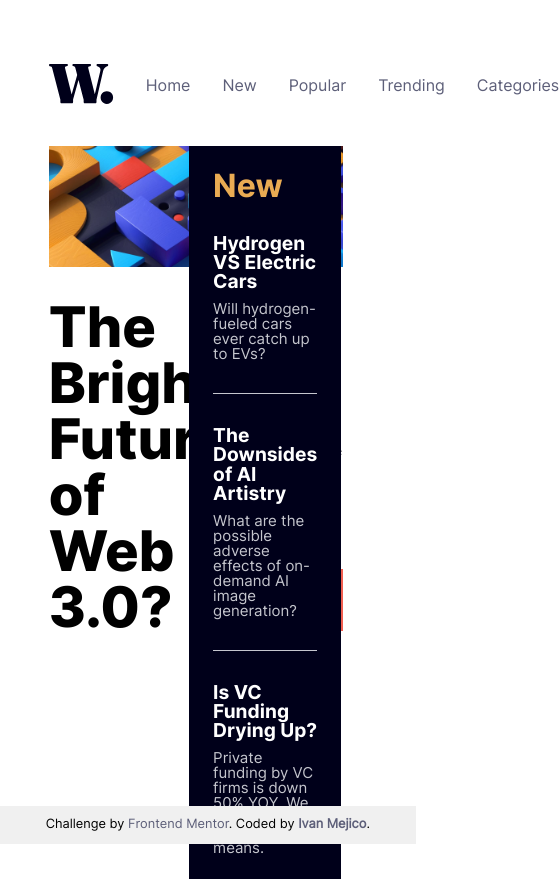
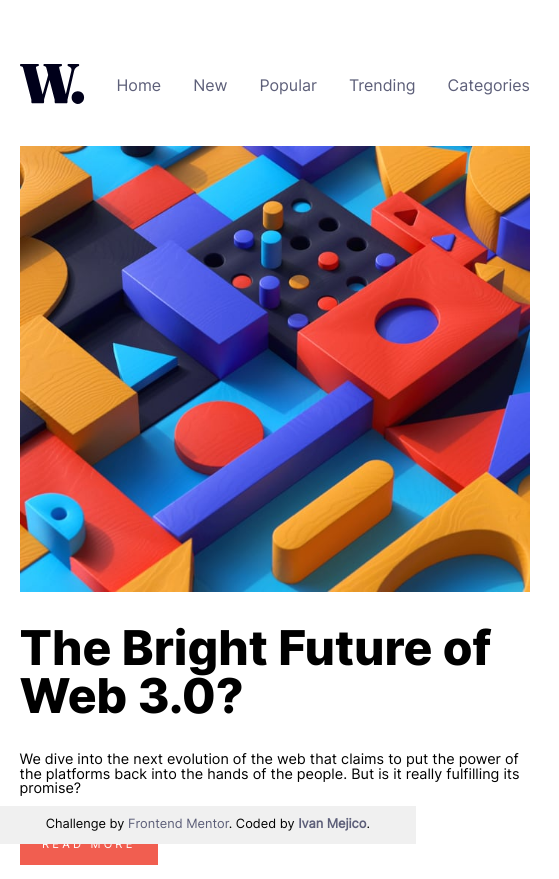
Before and after one commit to ivanwritescode/NewsHomePage, a plain HTML site: page index.html in a window 390 px wide. Shown: the top 879 px of the page, 559 px wide, since content can reach past the window. Drawn offline with Linux system fonts and the light colour scheme.

Commit message:
Added some responsive CSS rules.

```diff
--- a/assets/styles/styles.scss
+++ b/assets/styles/styles.scss
@@ -1,26 +1,3 @@
-@font-face {
-    font-family: 'Inter-Regular';
-    font-display: swap;
-    font-weight: 400 700 800;
-    src: url(../fonts/static/Inter-Regular.ttf)
-        format('truetype')
-}
-
-@font-face {
-    font-family: 'Inter-Bold';
-    font-display: swap;
-    font-weight: 400 700 800;
-    src: url(../fonts/static/Inter-Bold.ttf)
-        format('truetype')
-}
-
-@font-face {
-    font-family: 'Inter-ExtraBold';
-    font-display: swap;
-    font-weight: 400 700 800;
-    src: url(../fonts/static/Inter-ExtraBold.ttf)
-        format('truetype')
-}
 
 // Primary
 $soft-orage: hsl(35, 77%, 62%);
@@ -32,7 +9,23 @@ $grayish-blue: hsl(233, 8%, 79%);
 $dark-grayish-blue: hsl(236, 13%, 42%);
 $very-dark-blue: hsl(240, 100%, 5%);
 
-$font-size-paragraph: 15px;
+// Desktop font sizes
+$desktop-font-size-paragraph: 0.9rem;
+$desktop-font-size-headlinetext: 3.5rem;
+$desktop-font-size-headline-cta: .7rem;
+$desktop-font-size-aside-header: 2rem;
+$desktop-font-size-news-aside-h3: 1.2em;
+$desktop-font-size-attribution: .8rem;
+
+// Mobile font sizes
+$mobile-font-size-paragraph: 0.9rem;
+
+$mobile-font-size-headlinetext: 3rem;
+
+$mobile-font-size-headline-cta: .7rem;
+$mobile-font-size-aside-header: 2rem;
+$mobile-font-size-news-aside-h3: 1.2em;
+$mobile-font-size-attribution: .8rem;
 
 body {
     font-family: 'Inter-Regular';
@@ -45,7 +38,7 @@ a {
 }
 
 .container {
-    max-width: 75%;
+    width: 75%;
     margin: 0 auto;
     display: grid;
     gap: 1.5em;
@@ -96,7 +89,13 @@ a {
 
         .headline-image {
             grid-area: h_image;
+            display: block;
             max-width: 100%;
+
+            img {
+                display: block;
+                max-width: 100%;
+           }
         }
 
         .headline-text,
@@ -107,7 +106,7 @@ a {
         .headline-text {
             grid-area: h_text;
             font-family: 'Inter-ExtraBold';
-            font-size: 3.5rem;
+            font-size: $desktop-font-size-headlinetext;
         }
 
         .headline-content {
@@ -115,7 +114,7 @@ a {
 
             p {
                 margin-bottom: 2em;
-                font-size: $font-size-paragraph;
+                font-size: $desktop-font-size-paragraph;
             }
 
             .headline-cta {
@@ -125,7 +124,7 @@ a {
                 padding: .8em 2em;
                 display: inline-block;
                 text-transform:uppercase;
-                font-size: .7rem;
+                font-size: $desktop-font-size-headline-cta;
                 letter-spacing: .2rem;
                 line-height: 2;
                 vertical-align: middle;
@@ -154,7 +153,7 @@ a {
     }
 
     .aside-header {
-        font-size: 2rem;
+        font-size: $desktop-font-size-aside-header;
         color: $soft-orage;
     }
 
@@ -169,11 +168,11 @@ a {
 
     h3 {
         margin-bottom: .5em;
-        font-size: 1.2em;
+        font-size: $desktop-font-size-news-aside-h3;
     }
 
     p {
-        font-size: $font-size-paragraph;
+        font-size: $desktop-font-size-paragraph;
         color: $grayish-blue
     }
 }
@@ -213,7 +212,7 @@ a {
 
         p {
             color: $dark-grayish-blue;
-            font-size: $font-size-paragraph;
+            font-size: $desktop-font-size-paragraph;
         }
     }
 }
@@ -226,7 +225,7 @@ a {
     background-color: #f0f0f0;
     padding: 1em;
     text-align: center;
-    font-size: .8rem;
+    font-size: $desktop-font-size-attribution;
 
     a {
         color: $dark-grayish-blue;
@@ -237,6 +236,33 @@ a {
     }
 }
 
-@media (min-width: 600px) {
+@media (max-width: 645px) {
+    .container {
+        margin: 0;
+        margin: 0 auto;
+        width: 90%;
+        grid-template-columns: 1fr;
+        grid-template-areas:
+            's_header'
+            's_main'
+            's_newsaside'
+            's_newsarticles';
+    }
 
+    .news_articles {
+        grid-template-columns: 1fr;
+    }
+
+    .main-content .page-headline {
+        grid-template-columns: 1fr;
+        grid-template-areas:
+            'h_image'
+            'h_text'
+            'h_content';
+    }
+
+
+    .main-content .page-headline .headline-text {
+        font-size: $mobile-font-size-headlinetext;
+    }
 }
--- a/index.html
+++ b/index.html
@@ -7,6 +7,32 @@
     <title>NewsHomePage</title>
     <link rel="stylesheet" href="assets/styles/reset.css">
     <link rel="stylesheet" href="assets/styles/styles.css">
+
+    <style>
+        @font-face {
+            font-family: 'Inter-Regular';
+            font-display: swap;
+            font-weight: 400 700 800;
+            src: url(./assets/fonts/static/Inter-Regular.ttf)
+                format('truetype')
+        }
+
+        @font-face {
+            font-family: 'Inter-Bold';
+            font-display: swap;
+            font-weight: 400 700 800;
+            src: url(./assets/fonts/static/Inter-Bold.ttf)
+                format('truetype')
+        }
+
+        @font-face {
+            font-family: 'Inter-ExtraBold';
+            font-display: swap;
+            font-weight: 400 700 800;
+            src: url(./assets/fonts/static/Inter-ExtraBold.ttf)
+                format('truetype')
+        }
+    </style>
 </head>
 
 <body>
@@ -35,7 +61,11 @@
         </header>
         <main class='main-content'>
             <article class='page-headline'>
-                <img class='headline-image' src='assets/images/image-web-3-desktop.jpg' alt='headline image' />
+                <picture class="headline-image">
+                    <source media="(max-width: 799px)" srcset="./assets/images/image-web-3-mobile.jpg" />
+                    <source media="(min-width: 800px)" srcset="./assets/images/image-web-3-desktop.jpg" />
+                    <img src="./assets/images/image-web-3-mobile.jpg" alt="Web 3 image" />
+                </picture>
                 <h1 class='headline-text'>The Bright Future of Web 3.0?</h1>
                 <div class='headline-content'>
                     <p>
```
Also changed, not shown: assets/styles/styles.css, 1 other file.
